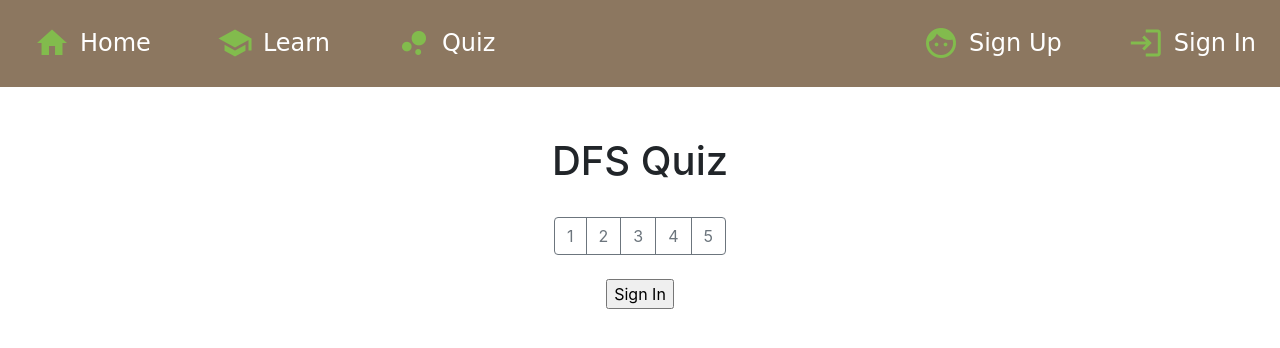
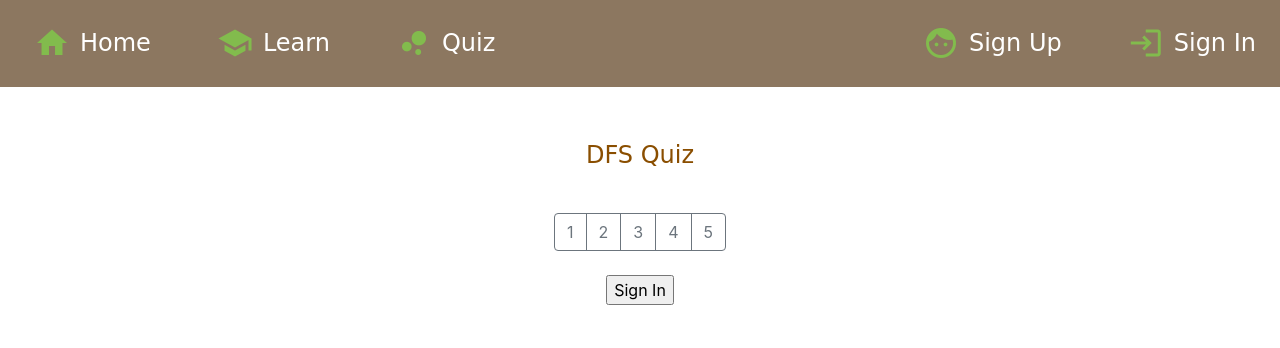
Before and after one commit to thomas-cleary-uwa/cits3403-project, a Flask app: template app/templates/quizQuestions.html in a window 1280 px wide. Shown: the part 201-549 px from the top of the page. Run offline with Flask 2, Linux system fonts and the light colour scheme; the template is opened without the code that fills it: values that come from a table or form of the project are taken from there, others are empty; some web fonts are replaced.

Commit message:
updated quiz CSS

```diff
--- a/app/templates/quizQuestions.html
+++ b/app/templates/quizQuestions.html
@@ -5,16 +5,35 @@
 {% block inContainer %}
 
 <style>
-.quizQues {
-  text-align: justify;
-  text-justify: inter-word;
+
+#quizTitle {
+  text-align: center;
 }
 
 .quizTable {
   width: 500px;
   height: 300px;
   margin: auto;
-  }
+}
+.quizQues {
+  text-align: justify;
+  text-justify: inter-word;
+}
+
+.responseChoices {
+  text-align: left;
+}
+
+.errorSpan {
+  color: red;
+}
+
+#quizSubMenu {
+  display: block;
+  margin: auto;
+  text-align: center;
+}
+
 </style>
 
 
@@ -24,7 +43,7 @@
   <div>
 
     <div style="display: block;">
-      <h1 style="text-align:center;">DFS Quiz</h1>
+      <p id="quizTitle" class="page-heading">DFS Quiz</p>
       <br>
       {% for field in form %}
         {% if field.type in ['RadioField'] %}
@@ -33,15 +52,15 @@
 
               <!--Question-->
               <tr><td>
-                <h4 class="quizQues">{{ field.label }}</h4><!--Question sentence-->
+                <p class="quizQues page-sub-heading">{{ field.label }}</p><!--Question sentence-->
                 {% for error in field.errors %}
-                <span style="color: red;" class="errorSpan">{{ error }}</span> <!--error message (answer not entered)-->
+                <span class="errorSpan">{{ error }}</span> <!--error message (answer not entered)-->
                 {% endfor %}
               </td></tr>
 
               <!--Response Options-->
               {% for subfield in field %}
-                <tr><td>
+                <tr><td class ="responseChoices">
                     {{ subfield }} {{ subfield.label }} <!--subfield=radiofield; label=answerchoice-->
                 </td></tr>
               {% endfor %}
@@ -53,7 +72,7 @@
     </div>
 
     <!--sub questions navigation menu-->
-    <div style="display: block; margin: auto; text-align: center;">
+    <div id="quizSubMenu">
       <!--pagination-->
       <div class="btn-group">
         <button type="button" class="btn btn-outline-secondary" id="navbut1" onclick="showtable(1)">1</button>
@@ -73,7 +92,7 @@
         {% endif %}
       {% endfor %}
       <br>
-      <p style="color: red;" id="incomplete"></p>
+      <p id="incomplete"></p>
     </div>
 
   </div>
```
